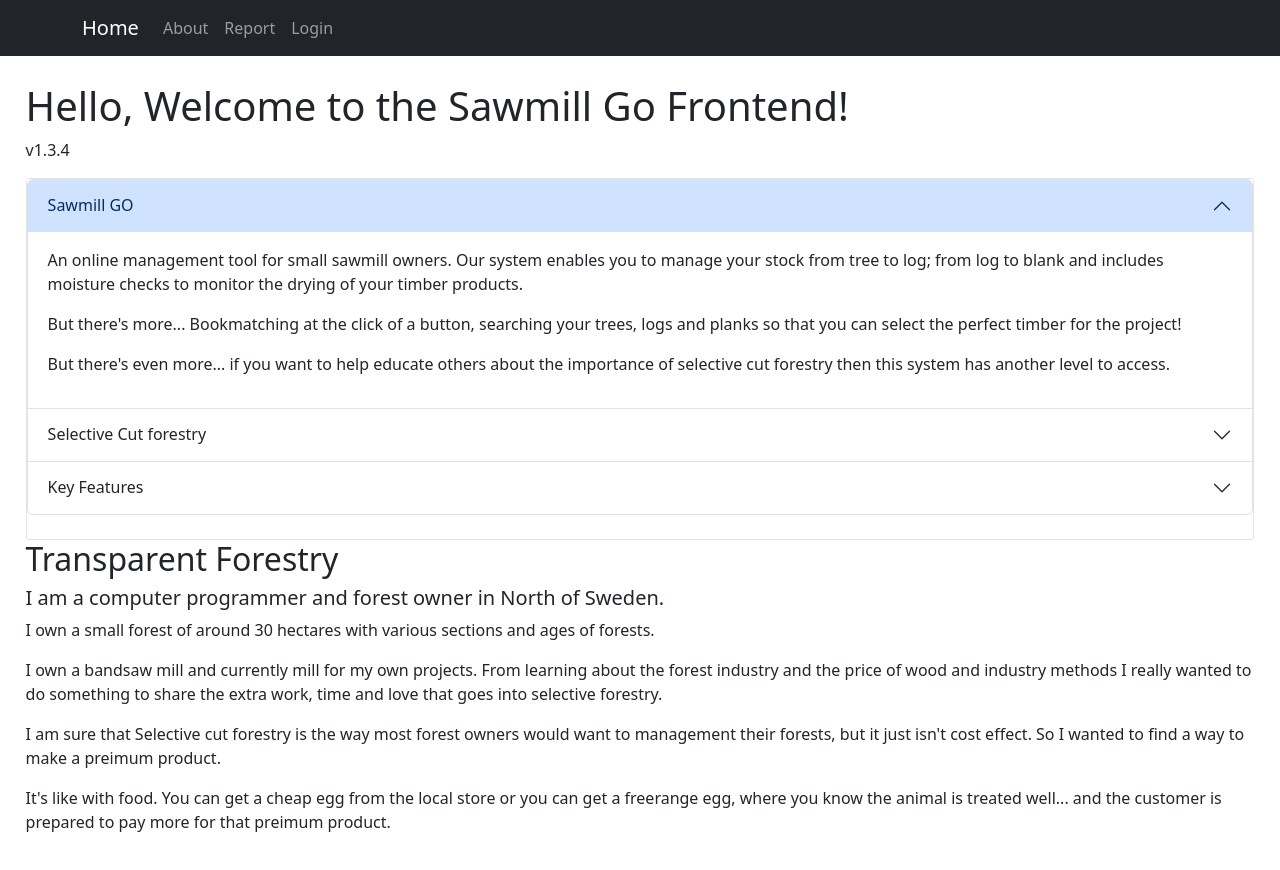
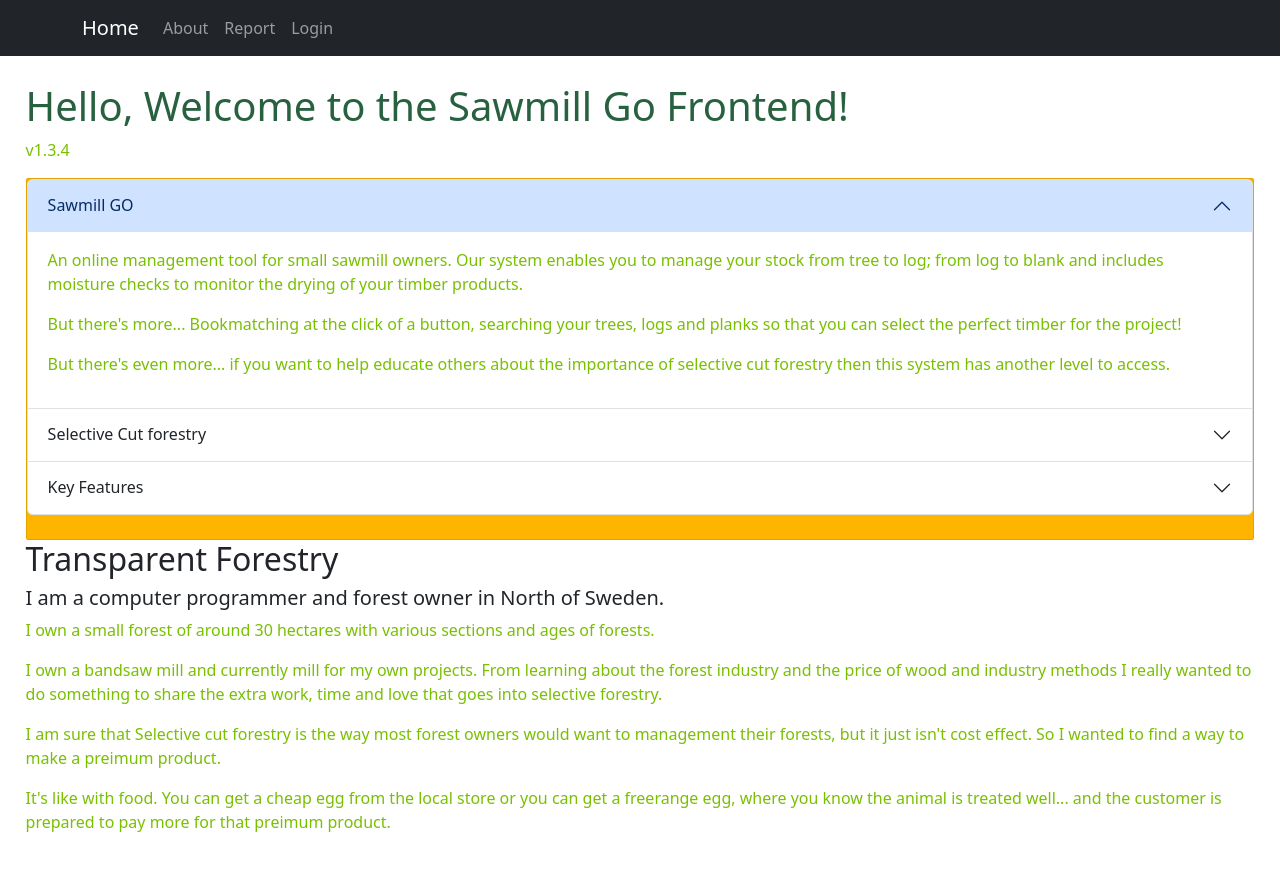
Before and after one commit to andrewcargill/sawmill_go, a React (Create React App) app in the folder mill/: page / in a window 1280 px wide. Shown: the top 870 px of the page. Built offline with nearby package versions, Linux system fonts and the light colour scheme.

Commit message:
adds styling

```diff
--- a/mill/src/App.css
+++ b/mill/src/App.css
@@ -38,6 +38,19 @@
   }
 }
 
+
+.home-header h1 {
+  color: #286140;
+}
+.home-header p {
+  color: #79c001;
+}
+
+.home-header .accordion {
+  background-color: #ffb500;
+}
+
+
 .page {
   margin: 2%;
 }
@@ -48,7 +61,6 @@
 
 .water-button-link {
   width: 100%;
-
 }
 
 #detail-button {
--- a/mill/src/Home.jsx
+++ b/mill/src/Home.jsx
@@ -5,7 +5,7 @@ import Accordion from 'react-bootstrap/Accordion';
 const Home = () => {
   return (
     <div className='page'>
-      <Row>
+      <Row className='home-header'>
         <Col xs={12}>
       <h1>Hello, Welcome to the Sawmill Go Frontend!</h1>
       <p>v1.3.4</p>
--- a/mill/src/index.css
+++ b/mill/src/index.css
@@ -11,6 +11,10 @@ body {
   -moz-osx-font-smoothing: grayscale;
 }
 
+h1 {
+  font-weight: 600;
+}
+
 .mainContainer {
   margin: 2%;
 }
```
